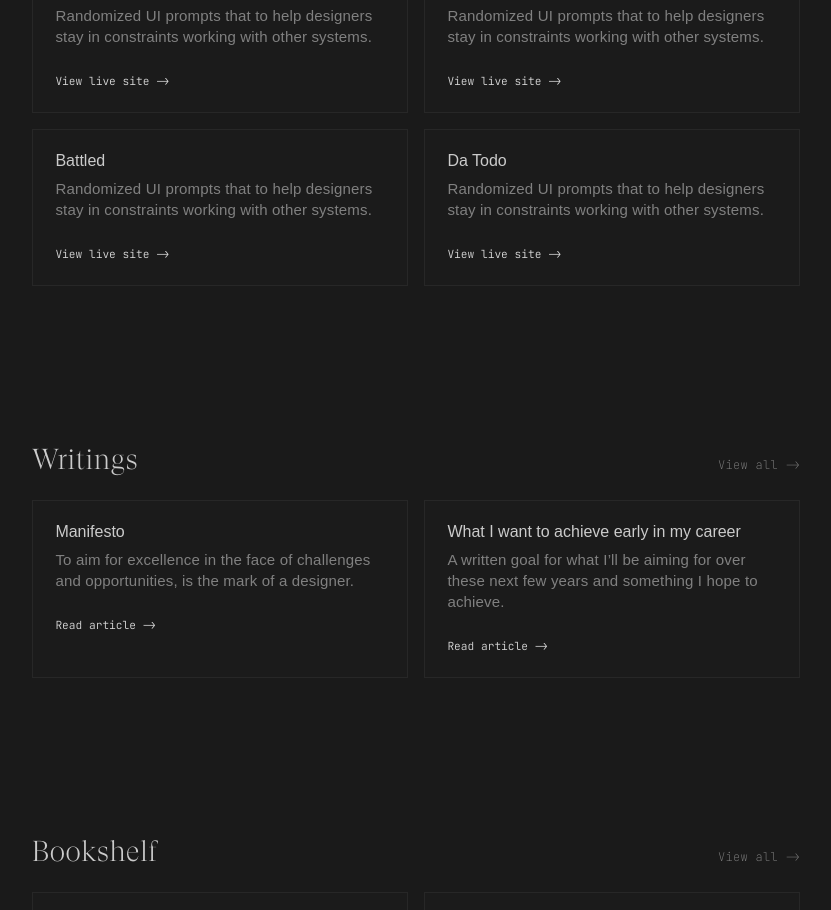
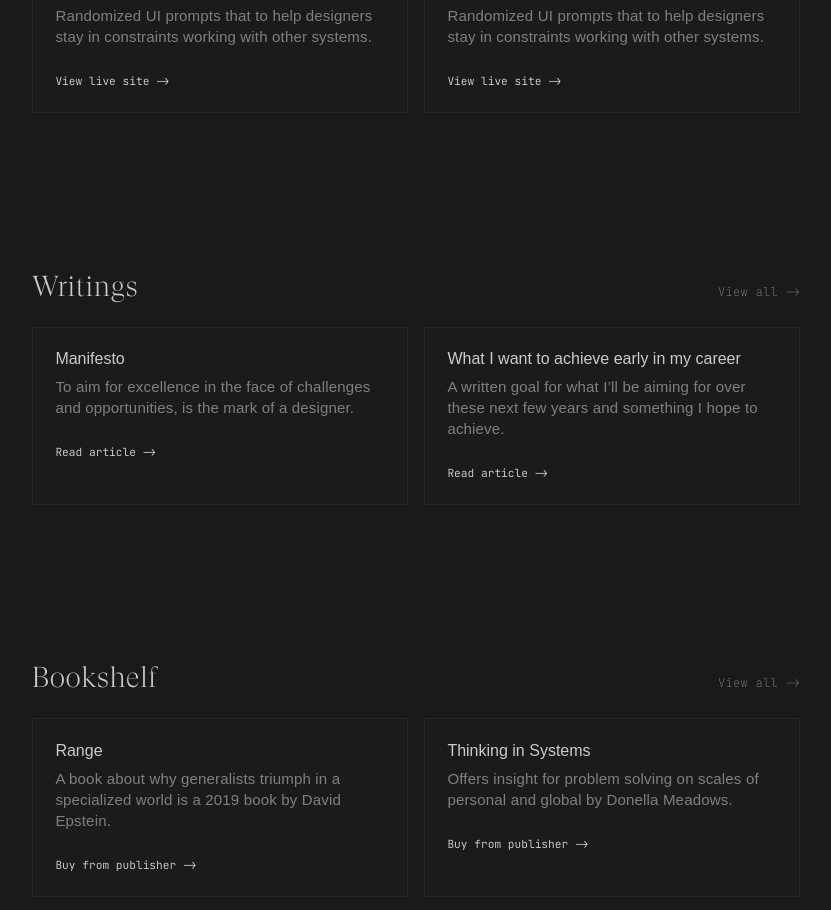
Before and after one commit to H0und5/nextport, a Next.js app: page / in a window 1280 px wide. Shown: the part 1760-2670 px from the top of the page, without its empty margins (224-1055 px from the left). Built offline with nearby package versions, Linux system fonts and the light colour scheme.

Commit message:
-- Renovation -- Took out specific playground and writing cards and view all buttons since I don't have that many.

```diff
--- a/pages/index.js
+++ b/pages/index.js
@@ -67,26 +67,6 @@ export default function Home() {
         />
       </div>
 
-      <SmallDivider />
-
-      <div className={styles.sectionRows}>
-        <CopyCard
-          title={"Battled"}
-          description={"Randomized UI prompts that to help designers stay in constraints working with other systems."}
-          link={"View live site ->"}
-          linkSource={"/writings/two"}
-        />
-
-        <CopyCard
-          title={"Da Todo"}
-          description={"Randomized UI prompts that to help designers stay in constraints working with other systems."}
-          link={"View live site ->"}
-          linkSource={"/writings/two"}
-        />
-      </div>
-
-      <MobileButton cta={"VIEW ALL"} />
-
       {/* Start of Writings Section */}
 
       <BigDivider />
@@ -108,8 +88,6 @@ export default function Home() {
           linkSource={"/writings/two"}
         />
       </div>
-
-      <MobileButton cta={"VIEW ALL"} />
 
       {/* Start of Bookshelf Section */}
 
```
